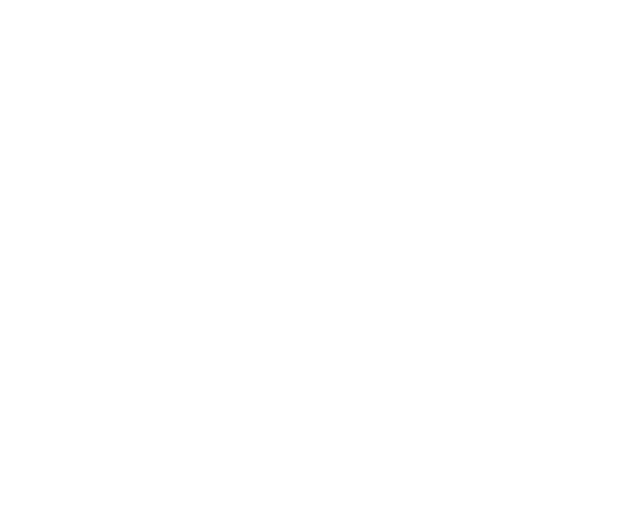
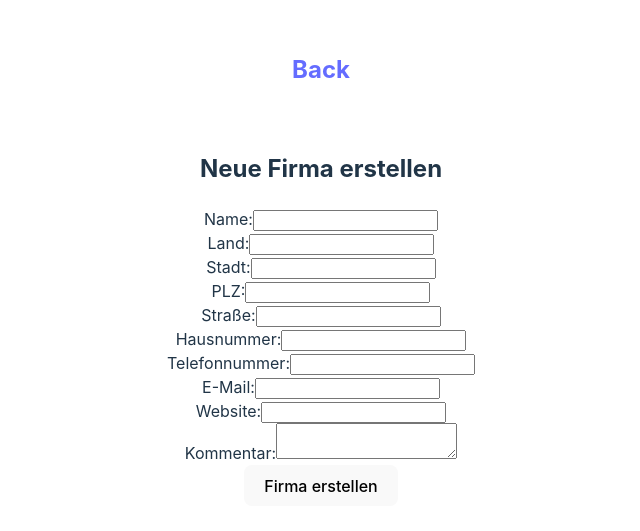
Before and after one commit to daniel-pohl/ImmobilienCloud, a React (Vite) app in the folder frontend/: page /company in a window 1280 px wide. Before the commit this address had no page. Shown: the part 131-662 px from the top of the page, without its empty margins (319-959 px from the left). Built offline with nearby package versions, Linux system fonts and the light colour scheme; the HTML template or start-up script is replaced by a standard one.

Commit message:
Add Frontend Companycreate

```diff
--- a/frontend/src/App.tsx
+++ b/frontend/src/App.tsx
@@ -2,6 +2,7 @@
 import CompanyCard from "./CompanyCard/CompanyCard.tsx";
 import {Route, Routes} from "react-router-dom";
 import CompanyDetail from "./CompanyDetail/CompanyDetail.tsx";
+import CompanyCreate from "./CompanyCreate/CompanyCreate.tsx";
 
 function App() {
 
@@ -11,6 +12,8 @@
       <Routes>
           <Route path="/" element={<CompanyCard />} />
           <Route path="/company/:id" element={<CompanyDetail />} />
+          <Route path="/company" element={<CompanyCreate />} />
+
       </Routes>
   )
 }
--- a/frontend/src/CompanyCard/CompanyCard.css
+++ b/frontend/src/CompanyCard/CompanyCard.css
@@ -17,3 +17,11 @@
     padding: 1px;
     margin: 1px;
 }
+
+.buttonCreate{
+    background-color: darkseagreen;
+    border: black solid 1px;
+    padding: 5px 5px;
+    cursor: pointer;
+    border-radius: 5px;
+}
--- a/frontend/src/CompanyCard/CompanyCard.tsx
+++ b/frontend/src/CompanyCard/CompanyCard.tsx
@@ -23,6 +23,9 @@
 
     return (
         <div className="div-company-list">
+            <Link to="/company">
+                <button className="buttonCreate">Neue Firma anlegen</button>
+            </Link>
 
             <h1>Liste aller Firmen:</h1>
             <ul>
--- /dev/null
+++ b/frontend/src/CompanyCreate/CompanyCreate.ts
@@ -0,0 +1,12 @@
+export type CompanyCreate = {
+    name: string,
+    country: string,
+    city: string,
+    plz: string,
+    street: string,
+    streetNumber: string,
+    phoneNumber: string,
+    email: string,
+    website: string,
+    comment: string,
+}
--- /dev/null
+++ b/frontend/src/CompanyCreate/CompanyCreate.tsx
@@ -0,0 +1,91 @@
+import React, { useState } from 'react';
+import { Link } from 'react-router-dom';
+import axios from 'axios';
+
+function CompanyCreate() {
+
+    const [formData, setFormData]
+        = useState({
+        name: '',
+        country: '',
+        city: '',
+        plz: '',
+        street: '',
+        streetNumber: '',
+        phoneNumber: '',
+        email: '',
+        website: '',
+        comment: ''
+    });
+
+
+    const handleChange = (event: React.ChangeEvent<HTMLInputElement | HTMLTextAreaElement>) => {
+        const { name, value } = event.target;
+        setFormData({ ...formData, [name]: value });
+    };
+
+    const handleSubmit = async (event: React.FormEvent<HTMLFormElement>) => {
+        event.preventDefault();
+        const response = await axios.post('/api/company', formData);
+        console.log('Response:', response.data);
+        setFormData({  // Reset the form fields to empty after successful submission
+            name: '',
+            country: '',
+            city: '',
+            plz: '',
+            street: '',
+            streetNumber: '',
+            phoneNumber: '',
+            email: '',
+            website: '',
+            comment: ''
+        });
+
+    };
+
+    return (
+        <div>
+            <Link to={`/`}>
+                <h2>Back</h2>
+            </Link>
+            <br/>
+
+            <h2>Neue Firma erstellen</h2>
+            <form onSubmit={handleSubmit}>
+                <label>Name:</label>
+                <input type="text" name="name" value={formData.name} onChange={handleChange} required /><br />
+
+                <label>Land:</label>
+                <input type="text" name="country" value={formData.country} onChange={handleChange} required /><br />
+
+                <label>Stadt:</label>
+                <input type="text" name="city" value={formData.city} onChange={handleChange} required /><br />
+
+                <label>PLZ:</label>
+                <input type="text" name="plz" value={formData.plz} onChange={handleChange} required /><br />
+
+                <label>Straße:</label>
+                <input type="text" name="street" value={formData.street} onChange={handleChange} required /><br />
+
+                <label>Hausnummer:</label>
+                <input type="text" name="streetNumber" value={formData.streetNumber} onChange={handleChange} /><br />
+
+                <label>Telefonnummer:</label>
+                <input type="text" name="phoneNumber" value={formData.phoneNumber} onChange={handleChange} /><br />
+
+                <label>E-Mail:</label>
+                <input type="email" name="email" value={formData.email} onChange={handleChange} /><br />
+
+                <label>Website:</label>
+                <input type="url" name="website" value={formData.website} onChange={handleChange} /><br />
+
+                <label>Kommentar:</label>
+                <textarea name="comment" value={formData.comment} onChange={handleChange} /><br />
+
+                <button type="submit">Firma erstellen</button>
+            </form>
+        </div>
+    );
+}
+
+export default CompanyCreate;
```
Also changed, not shown: 1 other file (tests, documents, lock files or other folders).
